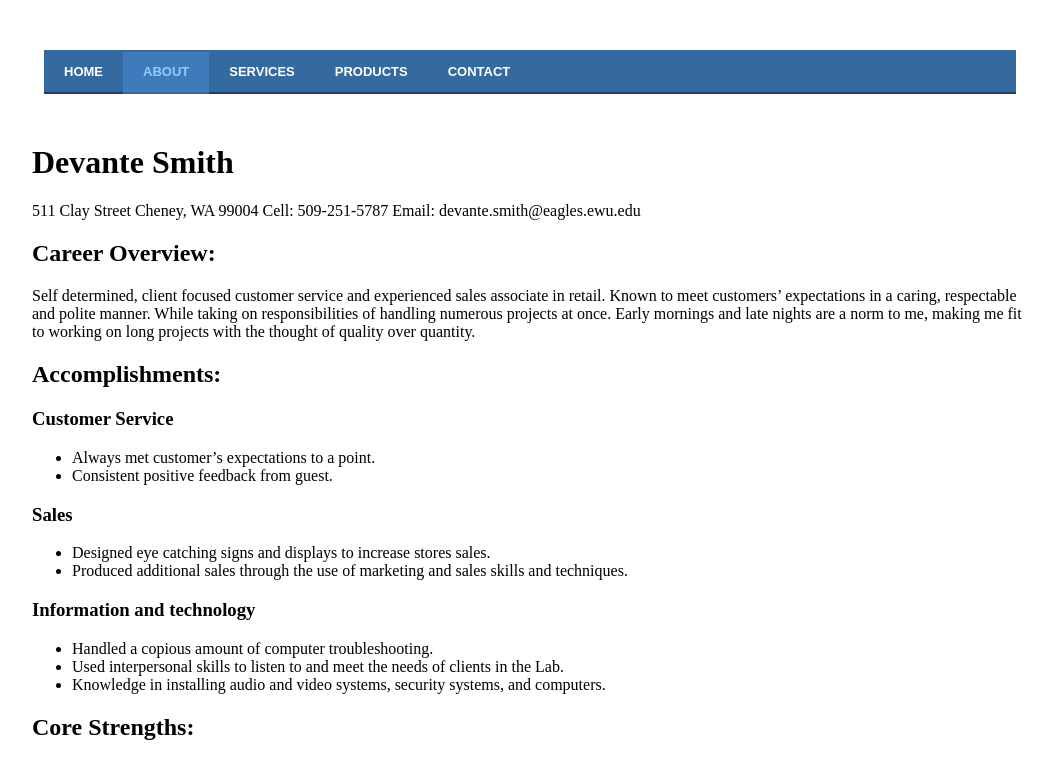
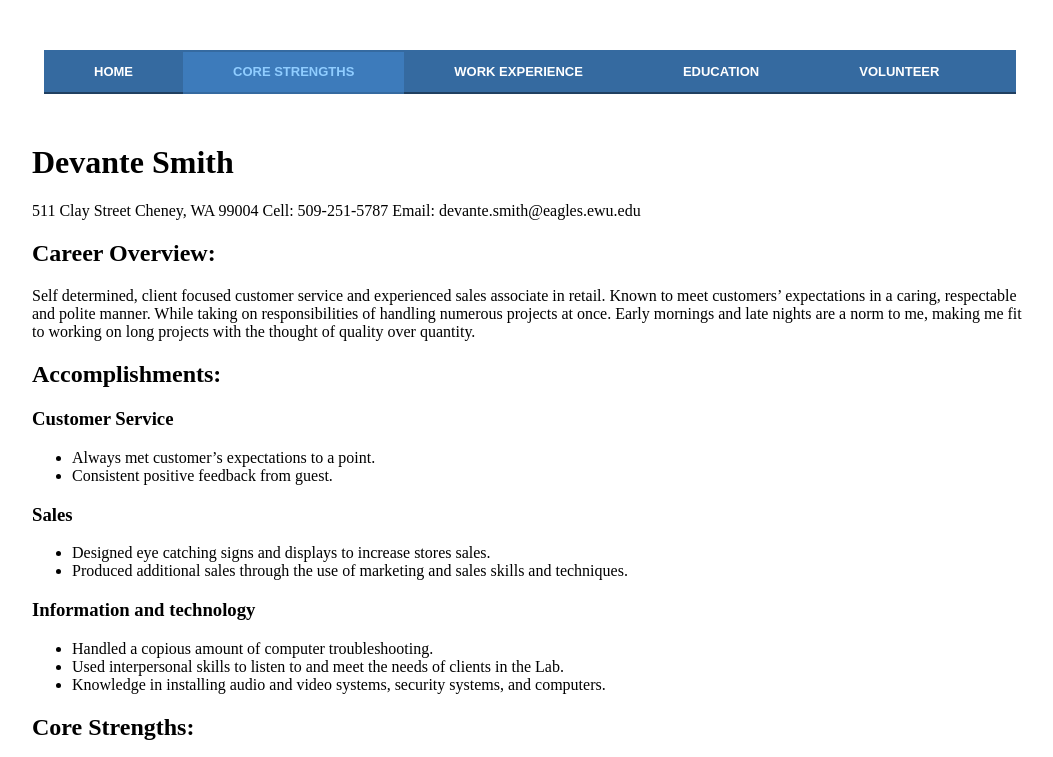
Before and after one commit to devantes/p2-resume, a plain HTML site: page index.html in a window 1280 px wide. Shown: the top 757 px of the page, without its empty margins (108-1161 px from the left). Drawn offline with Linux system fonts and the light colour scheme; a web font is replaced by a local one.

Commit message:
adjusted menu bar to link to my resume sections

```diff
--- a/css/styles.css
+++ b/css/styles.css
@@ -5,7 +5,7 @@ font-family: 'Headland One', serif;}
 
 
 /* mene bar */
-#menu {
+			#menu {
 				font-family: Arial, sans-serif;
 				font-weight: bold;
 				text-transform: uppercase;
@@ -25,7 +25,7 @@ font-family: 'Headland One', serif;}
 			#menu li a {
 				text-decoration: none;
 				display: block;
-				padding: 0 20px;
+				padding: 0 50px;
 				line-height: 40px;
 				color: #666;
 			}
--- a/index.html
+++ b/index.html
@@ -15,20 +15,20 @@
 
 	<div class="container showgrid">
 
-
+<!-- menu bar -->
 		<div id="menu_wrapper" class="blue">
 		<div class="left"></div>
 			<ul id="menu">
-				<li><a href="#">Home</a></li>
-				<li class="active"><a href="#">About</a></li>
-				<li><a href="#">Services</a></li>
-				<li><a href="#">Products</a></li>
-				<li><a href="#">Contact</a></li>
+				<li><a href="#home">Home</a></li>
+				<li class="active"><a href="#core">Core Strengths</a></li>
+				<li><a href="#work">Work Experience</a></li>
+				<li><a href="#edu">Education</a></li>
+				<li><a href="#vol">Volunteer</a></li>
 			</ul>
 		</div>
 
 
-<h1>Devante Smith</h1>
+<h1 id="home">Devante Smith</h1>
 
 	<p>511 Clay Street Cheney, WA 99004
 	Cell: 509-251-5787  Email: devante.smith@eagles.ewu.edu</p>
@@ -61,7 +61,7 @@
 		<li>  Knowledge in installing audio and video systems, security systems, and computers.</li>
 	</ul>
 
-<h2>Core Strengths:</h2>
+<h2 id="core">Core Strengths:</h2>
 
 	<ul>
 		<li>  Willing to take on any task.</li>
@@ -74,7 +74,7 @@
 		<li>  Technical support in dealing with computer error issues.</li>
 	</ul>
 
-<h2>Work Experience:</h2>
+<h2 id="work">Work Experience:</h2>
 
 	<p><strong>Sales Associate &amp; Accountant</strong> DECA | Spokane, WA    September 9th 2010 – June 6th 2011</p>
 <ul>
@@ -91,7 +91,7 @@
 </ul>
 
 
-<h2>Education:</h2>
+<h2 id="edu">Education:</h2>
 
 <p class="education">Eastern Washington University              Cheney, WA         Expected Graduation 2015</p>
 <p>Majoring in Graphic Design</p>
@@ -101,7 +101,7 @@
 High School Diploma
 
 
-<h2>Activities and Volunteer work</h2>
+<h2 id="vol">Activities and Volunteer work</h2>
 <p>Former Black Student Union graphic designer and representative. Involved in intramural basketball and football.
 Coached children at the U-District annual Kids camp. Served food to occupants at the Union Gospel Mission.
 Was affiliated with HOBY, WASC, Key Club, DECA, National Honors Society</p>
```
